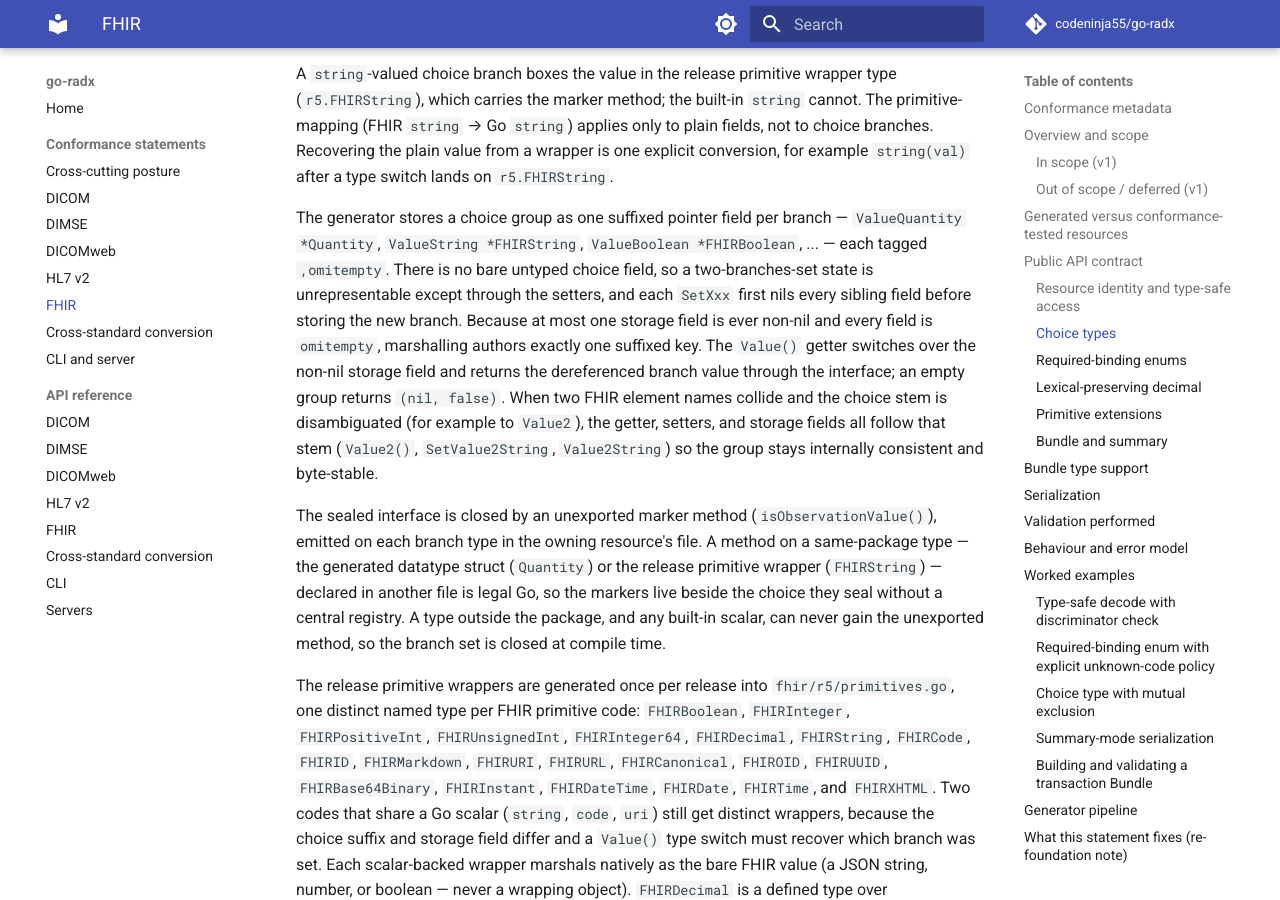
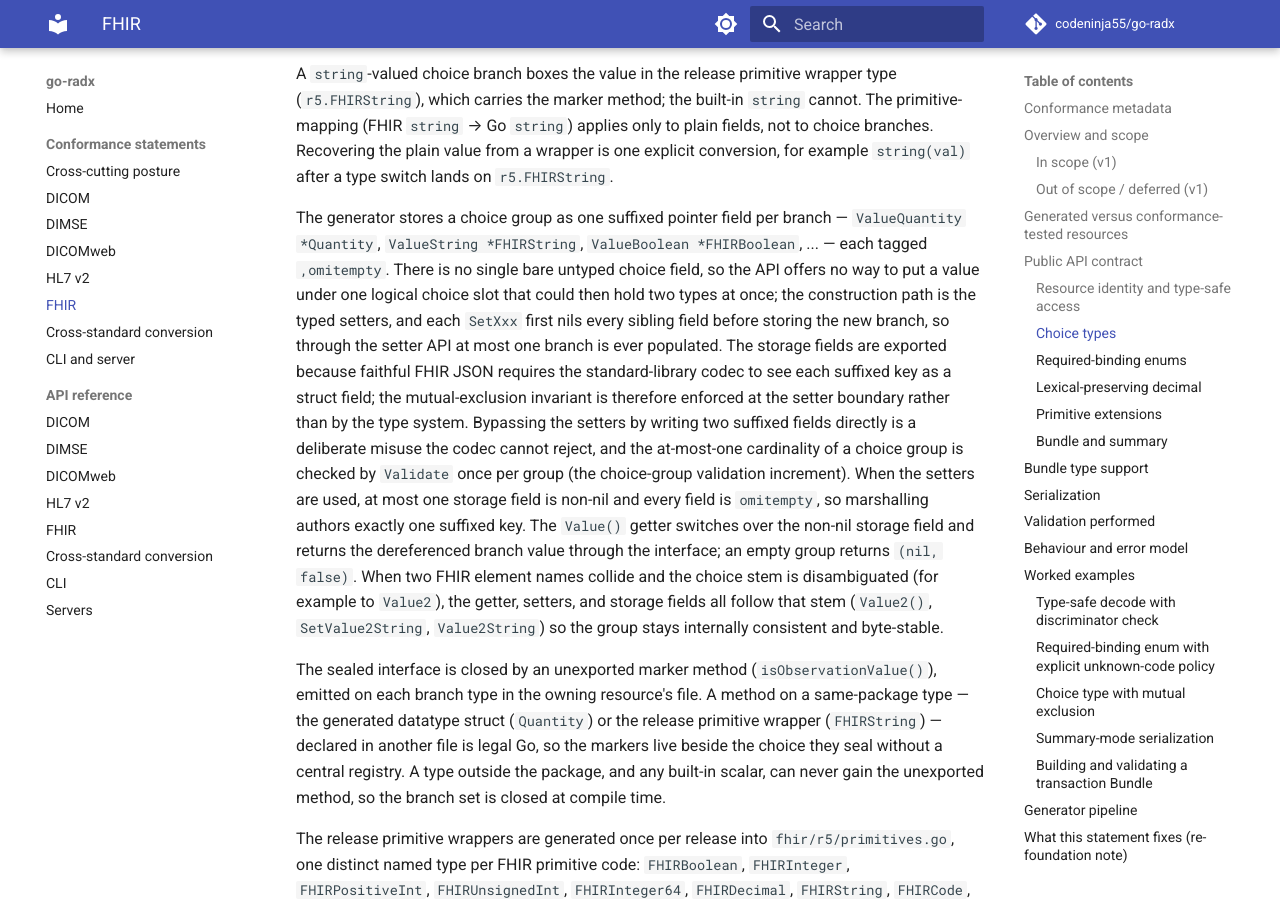
Before and after one commit to codeninja55/go-radx, an MkDocs documentation site: the page built from docs/conformance/fhir.md, in a window 1280 px wide and 900 px high, scrolled down 5888 px. Built offline with MkDocs 1.6.1 and Material for MkDocs 9.7.7, drawn with Linux system fonts in a browser that asks for light colours; comment, search, counter and statistics services are not loaded.

Commit message:
docs(fhir): scope choice mutual-exclusion claim to the setter boundary
Codex review noted the choice storage fields are exported (required for
faithful JSON), so a caller can bypass the mutually-exclusive setters by
writing two suffixed fields directly. Tighten the conformance statement and
CHANGELOG to say mutual exclusion is enforced at the setter boundary and the
at-most-one choice-group cardinality is checked by Validate in the
choice-group validation increment, rather than claiming the state is
unrepresentable by any path.

```diff
--- a/docs/conformance/fhir.md
+++ b/docs/conformance/fhir.md
@@ -210,15 +210,21 @@ branches. Recovering the plain value from a wrapper is one explicit conversion,
 
 The generator stores a choice group as one suffixed pointer field per branch — `ValueQuantity
 *Quantity`, `ValueString *FHIRString`, `ValueBoolean *FHIRBoolean`, ... — each tagged
-`,omitempty`. There is no bare untyped choice field, so a two-branches-set state is
-unrepresentable except through the setters, and each `SetXxx` first nils every sibling field
-before storing the new branch. Because at most one storage field is ever non-nil and every field
-is `omitempty`, marshalling authors exactly one suffixed key. The `Value()` getter switches over
-the non-nil storage field and returns the dereferenced branch value through the interface; an
-empty group returns `(nil, false)`. When two FHIR element names collide and the choice stem is
-disambiguated (for example to `Value2`), the getter, setters, and storage fields all follow that
-stem (`Value2()`, `SetValue2String`, `Value2String`) so the group stays internally consistent and
-byte-stable.
+`,omitempty`. There is no single bare untyped choice field, so the API offers no way to put a value
+under one logical choice slot that could then hold two types at once; the construction path is the
+typed setters, and each `SetXxx` first nils every sibling field before storing the new branch, so
+through the setter API at most one branch is ever populated. The storage fields are exported
+because faithful FHIR JSON requires the standard-library codec to see each suffixed key as a struct
+field; the mutual-exclusion invariant is therefore enforced at the setter boundary rather than by
+the type system. Bypassing the setters by writing two suffixed fields directly is a deliberate
+misuse the codec cannot reject, and the at-most-one cardinality of a choice group is checked by
+`Validate` once per group (the choice-group validation increment). When the setters are used, at
+most one storage field is non-nil and every field is `omitempty`, so marshalling authors exactly
+one suffixed key. The `Value()` getter switches over the non-nil storage field and returns the
+dereferenced branch value through the interface; an empty group returns `(nil, false)`. When two
+FHIR element names collide and the choice stem is disambiguated (for example to `Value2`), the
+getter, setters, and storage fields all follow that stem (`Value2()`, `SetValue2String`,
+`Value2String`) so the group stays internally consistent and byte-stable.
 
 The sealed interface is closed by an unexported marker method (`isObservationValue()`), emitted
 on each branch type in the owning resource's file. A method on a same-package type — the generated
```
Also changed, not shown: CHANGELOG.md (+7 -4 lines).
